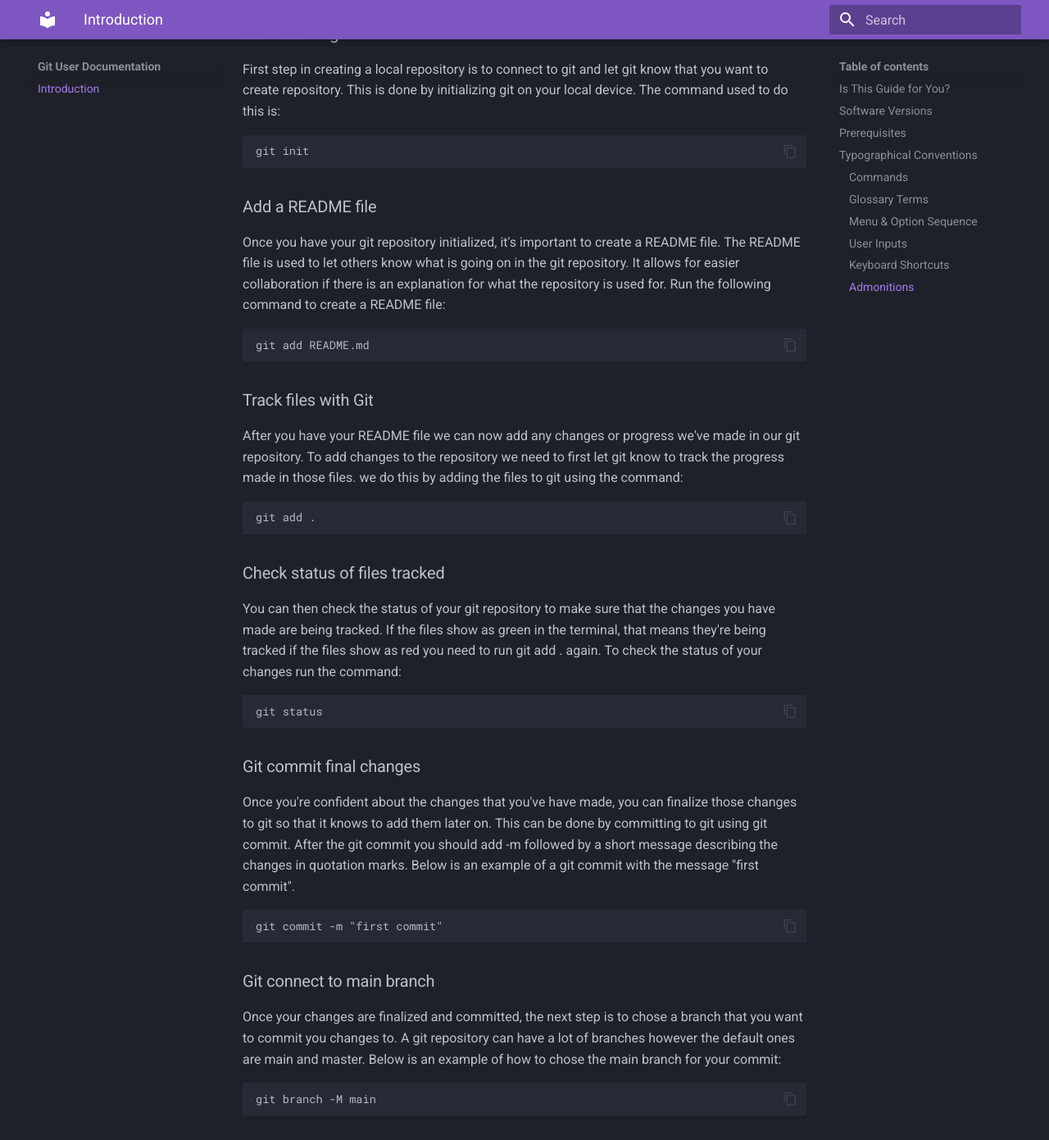
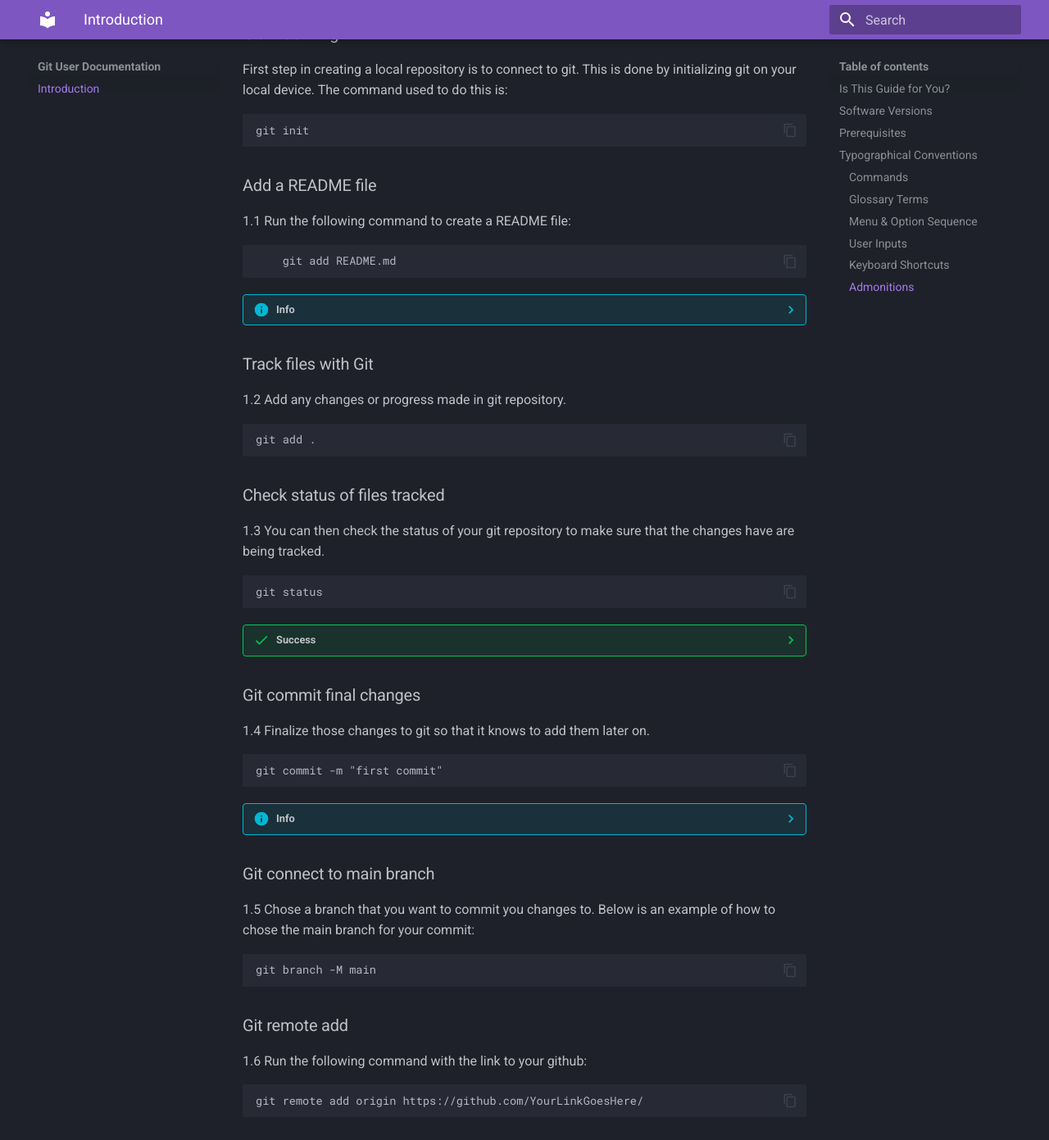
Before and after one commit to BCOMM-User-Documentation/Github-User-Documentation, an MkDocs documentation site: the page built from docs/index.md, in a window 1280 px wide and 1400 px high, scrolled down 3269 px. Shown: the top 1391 px of the window at 82% size. Built offline with MkDocs 1.6.1 and Material for MkDocs 9.7.7, drawn with Linux system fonts in a browser that asks for light colours; some of the changed text lies outside the part shown.

Commit message:
Stephane's Edit

```diff
--- a/docs/index.md
+++ b/docs/index.md
@@ -106,56 +106,66 @@ of the commands needed to set up your repository. The git repository can  be use
 
 ### Git Initializing
 
-First step in creating a local repository is to connect to git and let git know that you want to create repository. This is done by initializing git on your local device. The command
+First step in creating a local repository is to connect to git. This is done by initializing git on your local device. The command
 used to do this is:
 
     git init
 
 ### Add a README file
 
-Once you have your git repository initialized, it's important to create a README file. The README file is used to let others know what is going on in the git repository. It allows
-for easier collaboration if there is an explanation for what the repository is used for. Run the following command to create a README file:
+1.1 Run the following command to create a README file:
 
-    git add README.md
+        git add README.md
+??? info
+    The README file is used to let others know what is going on in the git repository. It allows for easier collaboration if there is an explanation for what the repository is used for.
 
 ### Track files with Git
 
-After you have your README file we can now add any changes or progress we've made in our git repository. To add changes to the repository we need to first let git know to track the
-progress made in those files. we do this by adding the files to git using the command:
+1.2 Add any changes or progress made in git repository.
 
     git add .
 
 ### Check status of files tracked
 
-You can then check the status of your git repository to make sure that the changes you have made are being tracked. If the files show as green in the terminal, that means they're being
-tracked if the files show as red you need to run git add . again. To check the status of your changes run the command:
+1.3 You can then check the status of your git repository to make sure that the changes have are being tracked.
 
     git status
 
+??? success
+    If the files show as green in the terminal, that means they're being
+    tracked if the files show as red you need to run git add . again.
+
+
 ### Git commit final changes
 
-Once you're confident about the changes that you've have made, you can finalize those changes to git so that it knows to add them later on. This can be done by committing  to git using git commit. After the git commit you should add -m followed by a short message describing the changes in quotation marks. Below is an example of a git commit with the message "first commit".
+1.4 Finalize those changes to git so that it knows to add them later on.
 
     git commit -m "first commit"
 
+??? info
+    After the git commit you should add -m followed by a short message describing the changes in quotation marks.
+
+
 ### Git connect to main branch
 
-Once your changes are finalized and committed, the next step is to chose a branch that you want to commit you changes to. A git repository can have a lot of branches however the default ones are main and master. Below is an example of how to chose the main branch for your commit:
+1.5 Chose a branch that you want to commit you changes to. Below is an example of how to chose the main branch for your commit:
 
     git branch -M main
 
 ### Git remote add
 
-The next step is to let git know the location of your repository. We do this by running the following command with the link to your github:
+1.6 Run the following command with the link to your github:
 
     git remote add origin https://github.com/YourLinkGoesHere/
 
 ### Git push
 
-The final step is to send you finalized changes to the github location specified with the link above. To do this me must use the following command with the chosen branch at the end of the command. Below is an example of sending your final changes to git hub using main as your branch:
+1.7 The final step is to send you finalized changes to the github:
 
     git push -u origin main
-With that your github repository is all set up and ready to go.
+
+!!! Success
+    With that your github repository is all set up and ready to go.
 
 ## Task 1.1 - Pushing to an existing Repository
 
```
